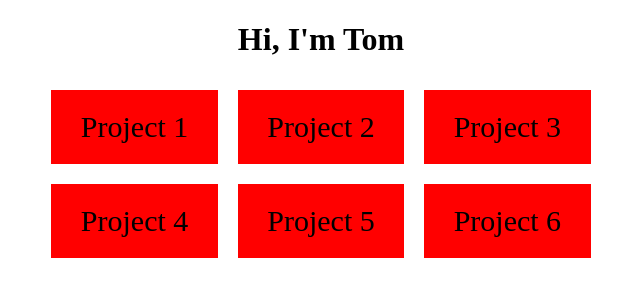
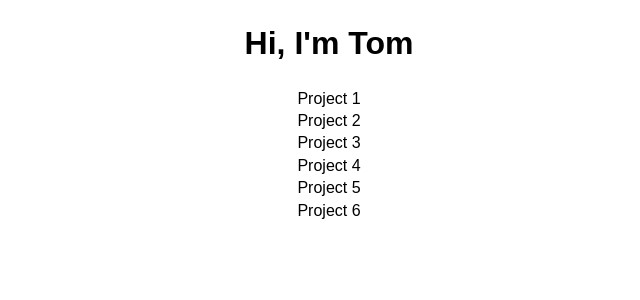
Before and after one commit to tommyrharper/personal-portfolio, a React (Create React App) app: page / in a window 1280 px wide. Shown: the top 300 px of the page, without its empty margins (319-959 px from the left). Built offline with nearby package versions, Linux system fonts and the light colour scheme; the HTML template or start-up script is replaced by a standard one.

Commit message:
Make boxes are now of equal height

```diff
--- a/src/App.css
+++ b/src/App.css
@@ -1,27 +1,56 @@
 h1 {
   text-align: center;
-}
-
-
-.nested-container {
-  text-align: center;
-  display: flex;
-  flex-wrap: wrap;
-  justify-content: center;
-  align-items: center;
-  align-content: center;
-  width: 50%
-}
-
-.nested-container > div {
-  flex: 0 0 20%;
-  background-color: red;
-  margin: 10px;
-  padding: 20px;
-  font-size: 30px;
 }
 
 .projects-container {
   display: flex;
   justify-content: center;
 }
+
+* {
+	-webkit-box-sizing: border-box;
+	-moz-box-sizing: border-box;
+
+	box-sizing: border-box;
+}paddingBlock
+
+html, body  {
+	height: 100%;
+	width: 100%;
+}
+
+body {
+  font-family: sans-serif;
+  line-height: 1.4;
+}
+
+.paddingBlock {
+  padding: 20px 0;
+  width: 50%;
+}
+
+.eqWrap {
+	display: flex;
+}
+
+.eq {
+  padding: 10px;
+  background: yellow;
+}
+
+.equalHMVWrap {
+	flex-wrap: wrap;
+}
+
+.equalHMV {
+	width: 32%;
+	margin: 1%;
+}
+
+.equalHMV:nth-of-type(3n) {
+	margin-right: 0;
+}
+
+.equalHMV:nth-of-type(3n+1) {
+	margin-left: 0;
+}
```
